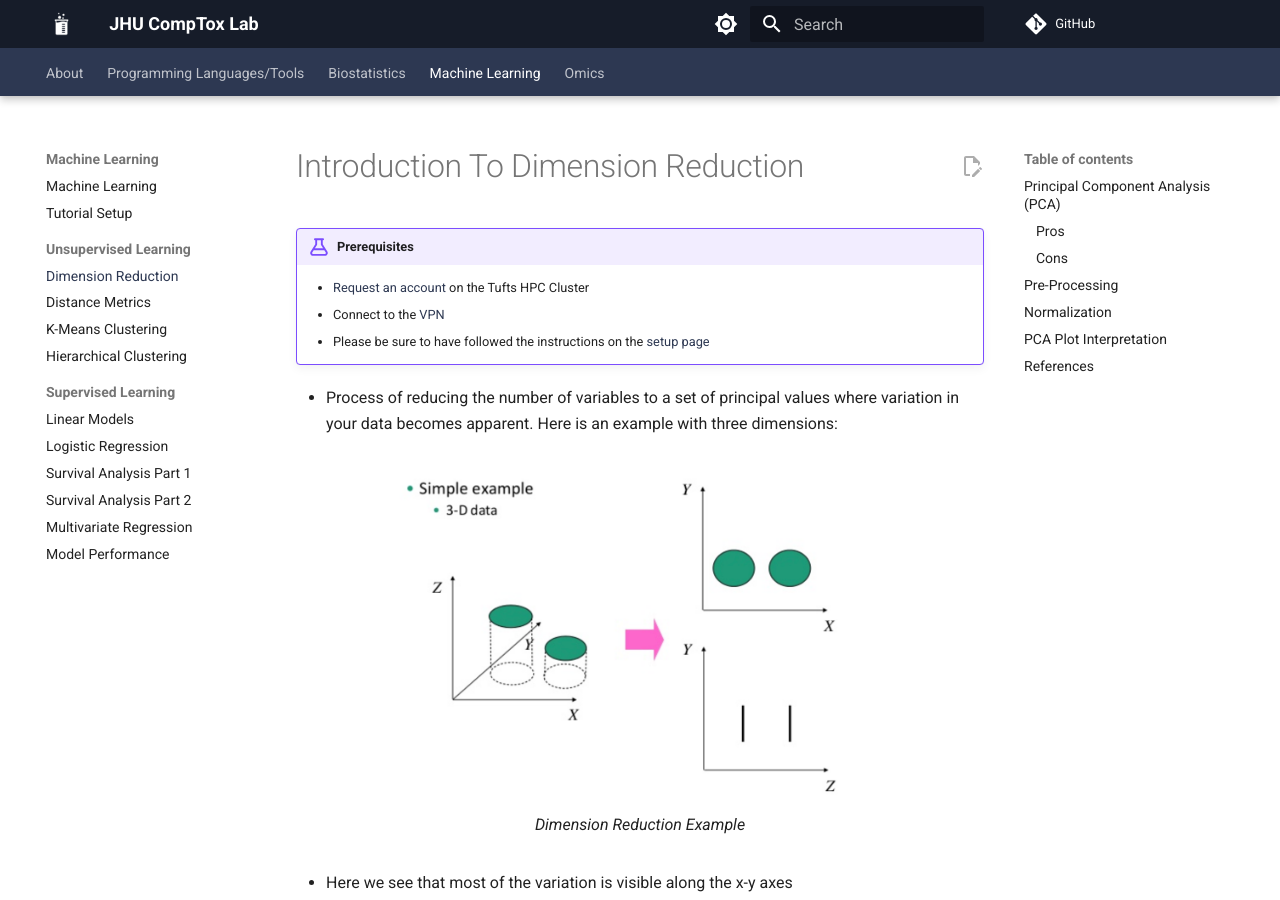
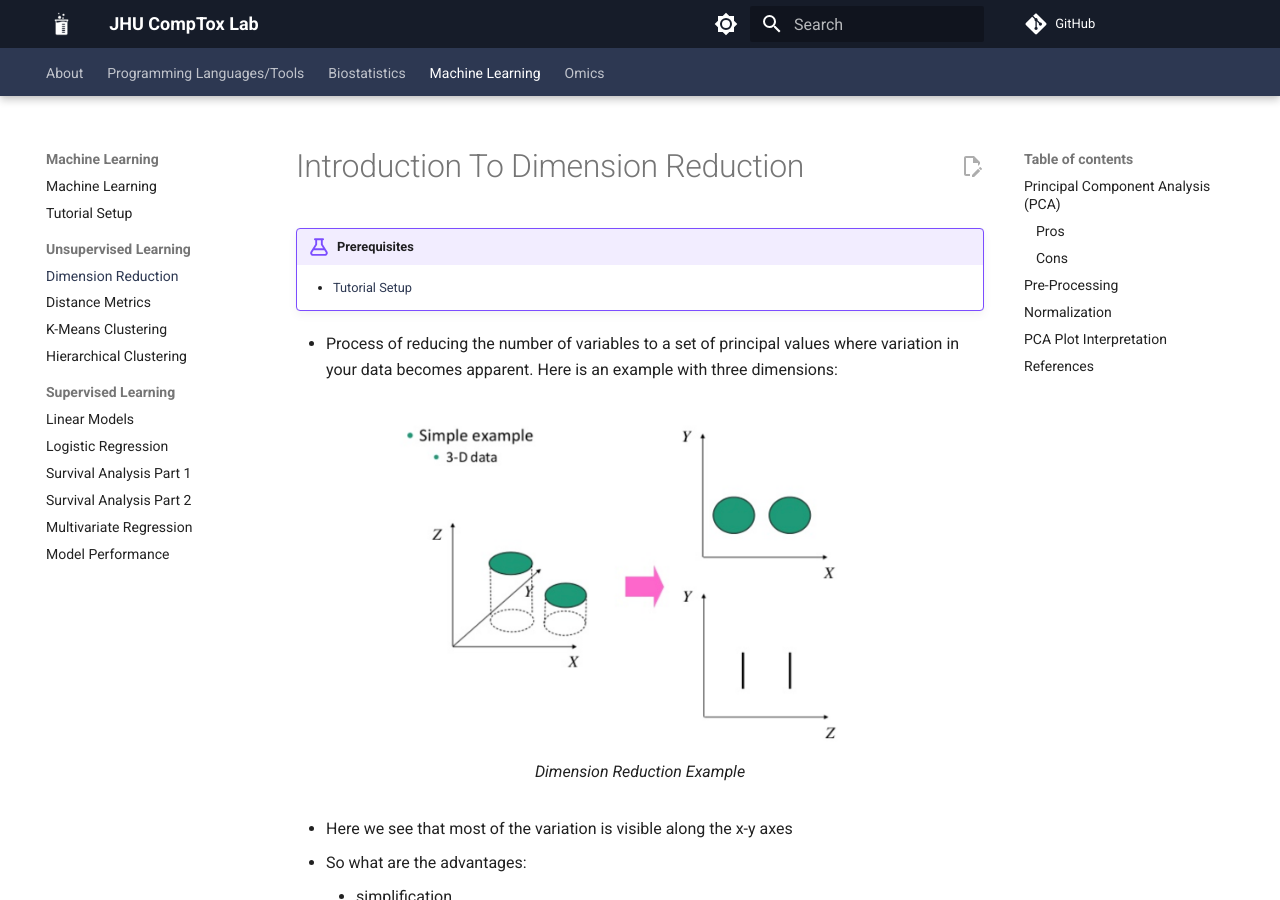
Before and after one commit to comp-tox-jhu/CompToxLab, an MkDocs documentation site: the page built from docs/machine_learning/unsupervised/dimension-reduction.md, in a window 1280 px wide and 900 px high. Built offline with MkDocs 1.6.1 and Material for MkDocs 9.7.7, drawn with Linux system fonts in a browser that asks for light colours; comment, search, counter and statistics services are not loaded.

Commit message:
Update dimension-reduction.md

```diff
--- a/docs/machine_learning/unsupervised/dimension-reduction.md
+++ b/docs/machine_learning/unsupervised/dimension-reduction.md
@@ -1,9 +1,7 @@
 # Introduction To Dimension Reduction
 
 !!! example "Prerequisites"
-    - [Request an account](http://research.uit.tufts.edu/) on the Tufts HPC Cluster
-    - Connect to the [VPN](https://access.tufts.edu/vpn)
-    - Please be sure to have followed the instructions on the [setup page](../setup.md)
+    - [Tutorial Setup](../setup.md)
 
 - Process of reducing the number of variables to a set of principal values where variation in your data becomes apparent. Here is an example with three dimensions:
 
```
